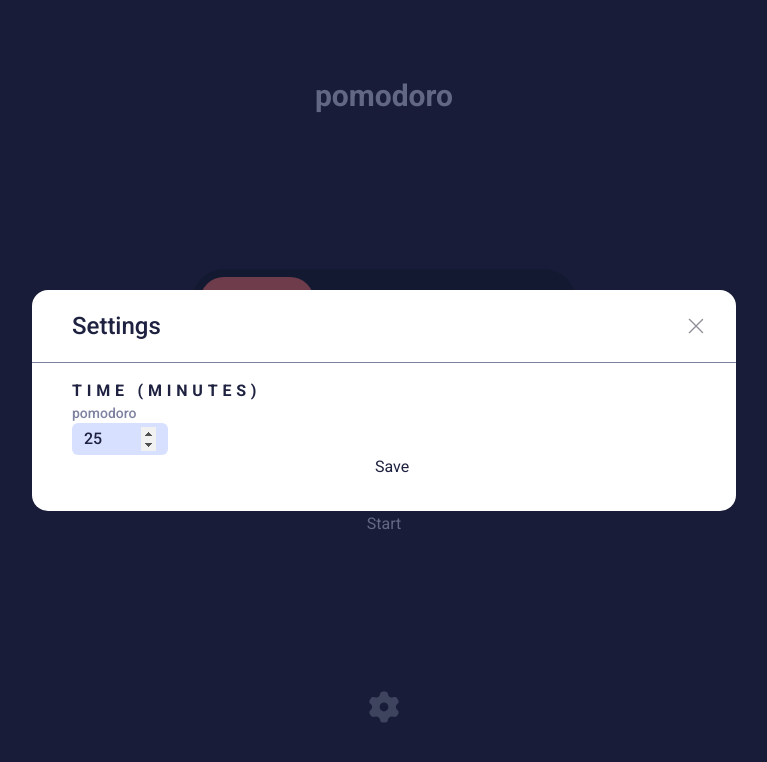
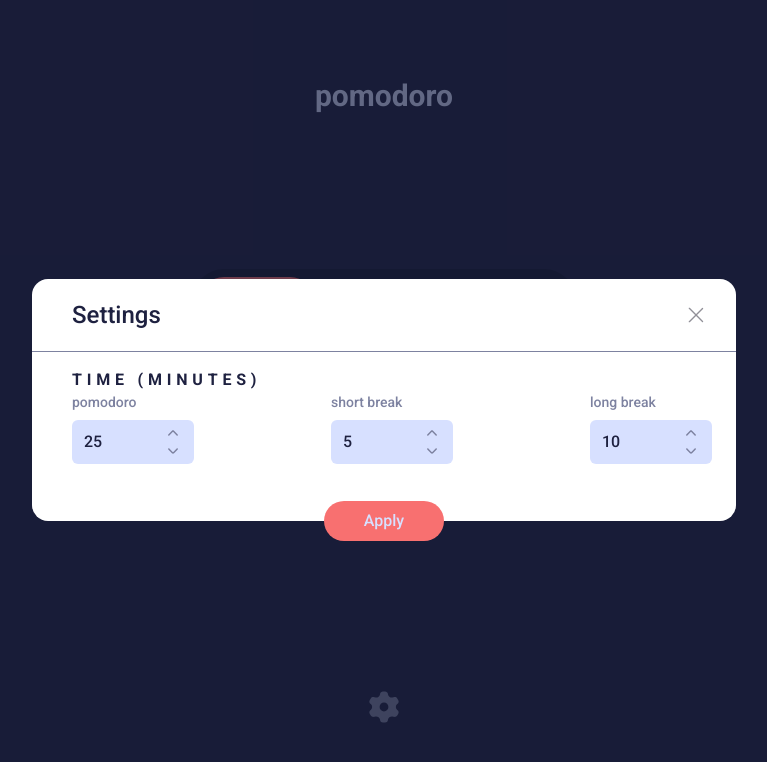
Before and after one commit to NooshinG/pomodoro, a Next.js app: page / in a window 1280 px wide. Both pictures are taken after a click on the button 640 px from the left and 706 px from the top of the page. Shown: the top 762 px of the page, without its empty margins (256-1023 px from the left). Built offline with nearby package versions, Linux system fonts and the light colour scheme.

Commit message:
working on setting form

```diff
--- a/src/app/components/Pomodoro.tsx
+++ b/src/app/components/Pomodoro.tsx
@@ -79,7 +79,7 @@ const Pomodoro = () => {
         <button onClick={timerControler}>{isStart ? "Pause" : "Start"}</button>
       </div>
       {/* <button onClick={resetTimer}>Reset</button> */}
-      {showSettings && <Settings />}
+      {showSettings && <Settings showSettingsHandler={showSettingsHandler} />}
       <button onClick={showSettingsHandler}><img className={'w-8'} src="gear.svg"/></button>
     </>
   );
--- a/src/app/components/Settings.tsx
+++ b/src/app/components/Settings.tsx
@@ -1,22 +1,71 @@
-import { useContext, useRef } from "react";
+import { useContext, useRef, useState } from "react";
 import PomodoroContext from "../context/pomo-context";
+import TimeInput from "./TimeInput";
 
-const Settings = () => {
-  const { pomodoro, changePomodoro } = useContext(PomodoroContext);
-  const pomoRef = useRef<HTMLInputElement | null>(null);
+type PropsType = {
+  showSettingsHandler: () => void;
+};
+
+const Settings = ({ showSettingsHandler }: PropsType) => {
+  const {
+    pomodoro,
+    changePomodoro,
+    shortBreak,
+    changeShortBreak,
+    longBreak,
+    changeLongBreak,
+  } = useContext(PomodoroContext);
+
+  const [isValidInput, setIsValidInput] = useState({
+    isValidPomodoro: true,
+    isValidShortBreak: true,
+    isValidLongBreak: true,
+  });
+
+  const [newTimeValues, setNewTimeValues] = useState({
+    newPomodoro: 25,
+    newShortBreak: 5,
+    newLongBreak: 15,
+  });
 
   const saveSettingshandler = (e: React.SyntheticEvent) => {
     e.preventDefault();
 
-    if (!pomoRef.current) {
+    if (
+      !isValidInput.isValidPomodoro ||
+      !isValidInput.isValidShortBreak ||
+      !isValidInput.isValidLongBreak
+    ) {
       return;
     }
 
-    let newPomodoro: number = pomoRef.current.value
-      ? parseInt(pomoRef.current.value)
-      : 25;
-    changePomodoro(newPomodoro);
+    changePomodoro(newTimeValues.newPomodoro);
+    changeShortBreak(newTimeValues.newShortBreak);
+    changeLongBreak(newTimeValues.newLongBreak);
+    showSettingsHandler();
   };
+
+  const isValidPomodoro = (isValid: boolean) => {
+    setIsValidInput({ ...isValidInput, isValidPomodoro: isValid });
+  };
+  const isValidShortBreak = (isValid: boolean) => {
+    setIsValidInput({ ...isValidInput, isValidShortBreak: isValid });
+  };
+  const isValidLongBreak = (isValid: boolean) => {
+    setIsValidInput({ ...isValidInput, isValidLongBreak: isValid });
+  };
+
+  const setNewPomodoro = (val: number) => {
+    setNewTimeValues({ ...newTimeValues, newPomodoro: val });
+  };
+  const setNewShortBreak = (val: number) => {
+    setNewTimeValues({ ...newTimeValues, newShortBreak: val });
+  };
+  const setNewLongBreak = (val: number) => {
+    setNewTimeValues({ ...newTimeValues, newLongBreak: val });
+  };
+
+  console.log(isValidInput.isValidLongBreak);
 
   return (
     <div
@@ -30,7 +79,7 @@ const Settings = () => {
         }
       >
         <h2 className={"text-2xl font-[500]"}>Settings</h2>
-        <button>
+        <button onClick={showSettingsHandler}>
           <img src="close.svg" className={"w-8"} />
         </button>
       </div>
@@ -43,20 +92,46 @@ const Settings = () => {
         <h2 className={"tracking-[0.3rem] font-[700] text-left"}>
           TIME (MINUTES)
         </h2>
-        <div className={"time__container"}>
-          <label htmlFor="pomodoro" className={'time__label'}>pomodoro</label>
-          <input
-            type="number"
-            min={1}
-            max={25}
-            defaultValue={pomodoro}
-            step={1}
-            id="pomodoro"
-            ref={pomoRef}
-            className={'time__input'}
+        <div className={"flex justify-between"}>
+          <TimeInput
+            inputTitle="pomodoro"
+            initialValue={pomodoro}
+            maxValue={25}
+            validationPattern="^(2[0-5]|1[0-9]|[1-9])$"
+            validateInput={isValidPomodoro}
+            setNewValue={setNewPomodoro}
+          />
+          <TimeInput
+            inputTitle="short break"
+            initialValue={shortBreak}
+            maxValue={5}
+            validationPattern="^([1-5])$"
+            validateInput={isValidShortBreak}
+            setNewValue={setNewShortBreak}
+          />
+          <TimeInput
+            inputTitle="long break"
+            initialValue={longBreak}
+            maxValue={15}
+            validationPattern="^([1-9]|1[0-5])$"
+            validateInput={isValidLongBreak}
+            setNewValue={setNewLongBreak}
           />
         </div>
-        <button>Save</button>
+        <button
+          className={
+            "w-fit absolute bottom-[-20px] left-0 right-0 m-auto bg-highlight text-light font-[500] py-2 px-10 rounded-[50px] disabled:bg-dark-gray"
+          }
+          disabled={
+            !(
+              isValidInput.isValidPomodoro &&
+              isValidInput.isValidShortBreak &&
+              isValidInput.isValidLongBreak
+            )
+          }
+        >
+          Apply
+        </button>
       </form>
     </div>
   );
--- /dev/null
+++ b/src/app/components/TimeInput.tsx
@@ -0,0 +1,70 @@
+"use client";
+
+import { useState } from "react";
+
+type InputProps = {
+  inputTitle: string;
+  initialValue: number;
+  maxValue: number;
+  validationPattern: string;
+  validateInput: (isValid: boolean) => void;
+  setNewValue: (val: number) => void;
+};
+
+const TimeInput = ({
+  inputTitle,
+  initialValue,
+  maxValue,
+  validationPattern,
+  validateInput,
+  setNewValue,
+}: InputProps) => {
+  const [inputValue, setInputValue] = useState<number>(initialValue);
+  const regex = new RegExp(validationPattern);
+  let isValid: boolean = regex.test(inputValue.toString());
+
+  const changeValueHandler = (e: React.FormEvent<HTMLInputElement>) => {
+    setInputValue(+e.currentTarget.value);
+    validateInput(isValid);
+
+    if (isValid) {
+      setNewValue(inputValue);
+    }
+  };
+
+  const btnNumberHandler = (val: number) => {
+    setInputValue((prev) => prev + val);
+    validateInput(isValid);
+
+    if (isValid) {
+      setNewValue(inputValue);
+    }
+  };
+
+  return (
+    <div className={"time__container"}>
+      <h3 className="time__label">{inputTitle}</h3>
+      <div className={`time__input ${!isValid ? "error" : ""}`}>
+        <input
+          type="text"
+          className="w-20 bg-transparent outline-none"
+          value={inputValue}
+          onChange={changeValueHandler}
+        />
+        <div className={"flex flex-col"}>
+          <button onClick={btnNumberHandler.bind(null, 1)}>
+            <img className={"arrow"} src="arrow-up.svg" />
+          </button>
+          <button onClick={btnNumberHandler.bind(null, -1)}>
+            <img className={"arrow"} src="arrow-down.svg" />
+          </button>
+        </div>
+      </div>
+      <span className={`text-[0.7rem] ${isValid ? "text-transparent" : "text-primary"}`}>
+        1-{maxValue} minutes
+      </span>
+    </div>
+  );
+};
+
+export default TimeInput;
--- a/src/app/components/usePomodoro.ts
+++ b/src/app/components/usePomodoro.ts
@@ -33,11 +33,12 @@ const usePomodoro = (pomodoro: number) => {
 
   const showSettingsHandler = (): void => {
     setShowSettings((prev) => !prev);
+    setIsStart(false);
     clearInterval(PomoCounter);
 
-    if (showSettings && pomodoroCounter > 0) {
-      startTimer();
-    }
+    // if (showSettings && pomodoroCounter > 0) {
+    //   startTimer();
+    // }
     return;
   };
 
@@ -62,7 +63,7 @@ const usePomodoro = (pomodoro: number) => {
     showSettingsHandler,
     clearTimer,
     timerControler,
-    resetTimer
+    resetTimer,
   };
 };
 
--- a/src/app/globals.css
+++ b/src/app/globals.css
@@ -11,7 +11,7 @@ li[data-active="true"] {
 }
 
 .time__container {
-  @apply w-fit flex flex-col items-start;
+  @apply w-fit flex flex-col gap-2 items-start;
 }
 
 .time__label {
@@ -19,12 +19,20 @@ li[data-active="true"] {
 }
 
 .time__input {
-  @apply w-24 py-1 px-3 rounded-md font-[500] bg-light;
+  @apply flex justify-between py-1 px-3 rounded-md font-[500] bg-light;
 }
 
-.time__input::-webkit-inner-spin-button,
+.arrow {
+  @apply h-[18px] aspect-square
+}
+
+/* .time__input::-webkit-inner-spin-button,
 .time__input::-webkit-outer-spin-button {
   opacity: 1;
+} */
+
+.error {
+    @apply bg-highlight
 }
 
 /* .time__input::-webkit-inner-spin-button,
```
Also changed, not shown: public/arrow-down.svg, public/arrow-up.svg.
